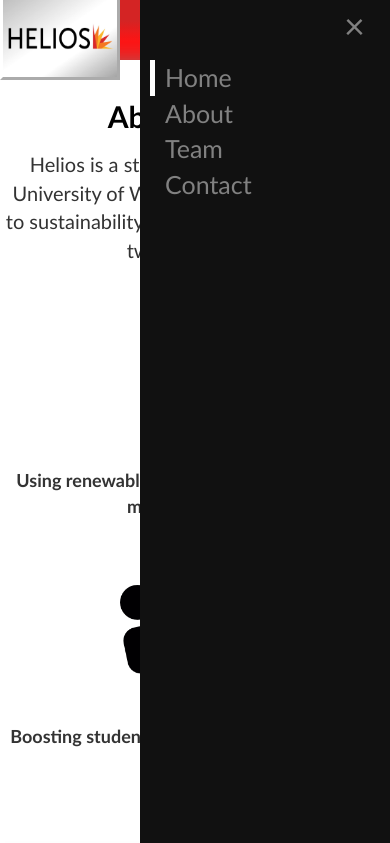
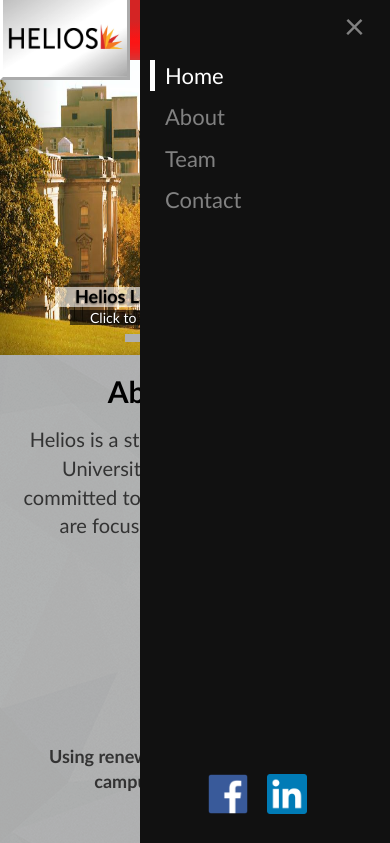
Before and after one commit to B-mirza/Helios-Website, a plain HTML site: page index.html in a window 390 px wide. Both pictures are taken after a click on the picture 360 px from the left and 30 px from the top of the page. Shown: the top 843 px of the page. Drawn offline with nearby package versions, Linux system fonts and the light colour scheme.

Commit message:
Completed Mobile Optimization

```diff
--- a/css/about.css
+++ b/css/about.css
@@ -25,3 +25,26 @@ ol {
 #content {
     margin-bottom: 30px;
 }
+
+/*Styles for mobile-responsiveness*/
+@media screen and (max-width: 480px) {
+    ol{
+        margin-left: 25px;
+        margin-right: 25px;
+    }
+
+    #heliosVideo {
+        height: 35vh;
+        width: calc(100% - 50px);
+    }
+
+    #heliosVideo, blockquote {
+        margin-left: 25px;
+        margin-right: 25px;
+    }
+
+    blockquote {
+        font-size: 20px;
+        padding-left: 15px;
+    }
+}
--- a/css/index.css
+++ b/css/index.css
@@ -89,6 +89,7 @@
     padding-right: 20px;
     min-width: 500px;
 }
+
 .carousel-caption h1 {
     color: black;
     background-color: rgba(255, 255, 255, 0.6);
@@ -111,18 +112,45 @@
 
 /*Styles for mobile-responsiveness*/
 @media screen and (max-width: 480px) {
-    #myCarousel {
-        display: none;
+    #myCarousel, .carousel-inner, #myCarousel img {
+       min-height: 35vh;
+       max-height: 35vh;
+    }
+
+    .carousel-indicators {
+        position: absolute;
+        bottom: -5px;
+    }
+
+    .carousel-indicators li {
+        height: 8px;
+        width: 30px;
+        margin-right: 10px;
+        margin-left: 10px;
+    }
+
+    .carousel-caption {
+        left: 30px;
+        bottom: 0px;
+    }
+
+    .carousel-caption h1 {
+        font-size: 18px;
+        margin-bottom: 0px;
+    }
+
+    .carousel-caption h2 {
+        font-size: 14px;
+        margin-top: 0;
+        margin-left: 40px;
+    }
+
+    .carousel-caption h1, .carousel-caption h2 {
+        min-width: 95%;
     }
 
     #verticalRule {
         display: none;
-    }
-
-    #aboutSection p {
-        width: 100%;
-        margin-left: 0;
-        margin-right: 0;
     }
 
     #aboutSection, #goalOne, #goalTwo {
@@ -130,7 +158,8 @@
         margin: 0;
     }
 
-    #container {
-        padding-top: 20px;
+    #content p {
+        margin-left: 20px;
+        margin-right: 20px;
     }
 }
--- a/css/styles.css
+++ b/css/styles.css
@@ -43,6 +43,10 @@ body {
 	cursor: pointer;
 }
 
+.sideNav, #menuIcon {
+	display: none;
+}
+
 #fbicon {
 	background-image: url("../img/fb.jpg");
 	height: 30px;
@@ -65,53 +69,6 @@ body {
 	background-position: 0px -31px;
 	box-shadow: 0px 0px 4px 1px rgba(0,0,0,0.8);
 	cursor: pointer;
-}
-
-#menuIcon {
-	display: none;
-	float: right;
-	height: 60px;
-	width: 60px;
-	margin-top: 0;
-	margin-right: 0px;
-}
-
-.sideNav {
-	height: 100%; /* 100% Full-height */
-	width: 0; /* 0 width - change this with JavaScript */
-	position: fixed; /* Stay in place */
-	z-index: 1; /* Stay on top */
-	top: 0; /* Stay at the top */
-	right: 0;
-	background-color: #111; /* Black*/
-	overflow-x: hidden; /* Disable horizontal scroll */
-	padding-top: 60px; /* Place content 60px from the top */
-	transition: 0.5s; /* 0.5 second transition effect to slide in the sidenav */
-}
-
-/* The navigation menu links */
-.sideNav a {
-	padding: 0px 0px 0px 10px;
-	margin-left: 15px;
-	text-decoration: none;
-	font-size: 25px;
-	color: #818181;
-	display: block;
-	transition: 0.3s;
-}
-
-/* When you mouse over the navigation links, change their color */
-.sideNav a:hover {
-	color: #f1f1f1;
-}
-
-/* Position and style the close button (top right corner) */
-.sideNav .closebtn {
-	position: absolute;
-	top: 0;
-	right: 25px;
-	font-size: 36px;
-	margin-left: 50px;
 }
 
 #logo {
@@ -199,7 +156,8 @@ footer ul li {
 
 footer img {
 	height: 20px;
-	width: 20px
+	width: 20px;
+	margin-right: 5px;
 }
 
 footer p {
@@ -270,17 +228,63 @@ h1, hr {
 
 	#menuIcon {
 		display: block;
+		float: right;
+		height: 60px;
+		width: 60px;
+		margin-top: 0;
+		margin-right: 0px;
 	}
 
-	.sidenav {
-		padding-top: 15px;
+	.sideNav {
+		height: 100%; /* 100% Full-height */
+		width: 0; /* 0 width - change this with JavaScript */
+		position: fixed; /* Stay in place */
+		z-index: 16; /* Stay on top */
+		top: 0; /* Stay at the top */
+		right: 0;
+		background-color: #111; /* Black*/
+		overflow-x: hidden; /* Disable horizontal scroll */
+		padding-top: 60px; /* Place content 60px from the top */
+		display: block;
 	}
 
-	.sidenav a {
-		font-size: 18px;
+	#container, .sideNav{
+		transition: 0.75s;
+	}
+
+	/* The navigation menu links */
+	.sideNav a {
+		padding: 0px 0px 0px 10px;
+		margin-left: 15px;
+		text-decoration: none;
+		font-size: 25px;
+		color: #818181;
+		display: block;
+		transition: 0.3s;
+	}
+
+	/* When you mouse over the navigation links, change their color */
+	.sideNav a:hover {
+		color: #f1f1f1;
+	}
+
+	/* Position and style the close button (top right corner) */
+	.sideNav #closebtn {
+		position: absolute;
+		top: 0;
+		right: 25px;
+		font-size: 36px;
+		margin-left: 50px;
+	}
+
+
+	.sideNav > a {
+		font-size: 22px;
+		margin-bottom: 10px;
 	}
 
 	#selected {
+		color: white;
 		border-bottom: none;
 		border-left: solid;
 		border-width: 5px;
@@ -288,10 +292,40 @@ h1, hr {
 		margin-left: 10px;
 	}
 
+	#socialMediaIcons {
+		padding: 0;
+		width: 100%;
+		text-align: center;
+		position: absolute;
+		bottom: 30px;
+		display: none;
+	}
+
+	#socialMediaIcons a {
+		display: inline-block;
+		margin-left: 0;
+		margin-right: 15px;
+		padding: 0;
+	}
+
+	#socialMediaIcons img {
+		height: 40px;
+		width: 40px;
+	}
+
 	#logo {
 		left: 0;
 		height: 80px;
-		width: 120px;
+		width: 130px;
+	}
+
+	#content h1, hr, p {
+		margin-left: 25px;
+		margin-right: 25px;
+	}
+
+	h1 {
+		margin-top: 50px;
 	}
 
 	footer {
@@ -306,13 +340,11 @@ h1, hr {
 	footer ul li {
 		display: block;
 		height: 35px;
-		border-style: groove;
-		border-color: gray;
-		border-width: 2px;
 		padding-top: 5px;
 		padding-bottom: 5px;
 		margin-left: auto;
 		margin-right: auto;
+		font-size: 18px;
 	}
 
 	footer p {
--- a/index.html
+++ b/index.html
@@ -39,11 +39,21 @@
 
 		<!-- Mobile Navigation Bar -->
 		<div id="mobileMenu" class="sideNav">
-			<a href="javascript:void(0)" class="closebtn" onclick="closeNav()">&times;</a>
-			<a href="#" id="selected">Home</a>
-			<a href="#">About</a>
-			<a href="#">Team</a>
-			<a href="#">Contact</a>
+			<a href="javascript:void(0)" id="closebtn">&times;</a>
+			<a href="index.html" id="selected">Home</a>
+			<a href="about.html">About</a>
+			<a href="team.html">Team</a>
+			<a href="contact.html">Contact</a>
+
+			<div id="socialMediaIcons">
+				<a href="https://www.facebook.com/HeliosUW">
+					<img src="img/footerfbicon.png" alt="facebook icon">
+				</a>
+
+				<a href="https://www.linkedin.com/company/18267484/">
+					<img src="img/linkedin_icon.png" alt="linkedin icon">
+				</a>
+			</div>
 		</div>
 
 		<!-- Logo Container-->
@@ -107,7 +117,7 @@
 				 <div id="aboutSection">
 						<h2>About Helios</h2>
 						<p>Helios is a student organization at the University of Wisconsin that is committed to sustainability.
-							 Our efforts are focused on two main goals:
+							Our efforts are focused on two main goals:
 						</p>
 
 						<div id="goalOne">
@@ -126,6 +136,7 @@
 				 </div>
 			 </div>
 
+			<!-- Page Footer -->
 	   	<footer>
 		   	<ul>
 					<li><a href="index.html">Home</a></li>
@@ -136,7 +147,11 @@
 
 				<a href="https://www.facebook.com/HeliosUW">
 		   		<img src="img/footerfbicon.png" alt="fb icon">
-		   	</a>
+				</a>
+
+				<a href="https://www.linkedin.com/company/18267484/">
+					<img src="img/linkedin_icon.png" alt="linkedin icon">
+				</a>
 		   	<p>&copy Helios. All rights reserved.</p>
 		  </footer>
 		</div>
--- a/js/contact.js
+++ b/js/contact.js
@@ -1,3 +1,5 @@
+(function () {
+
     window.onload = function() {
         document.getElementById("submitButton").onclick = submitForm;
     };
@@ -9,3 +11,4 @@ function submitForm() {
 
         alert("Your message has been sent to Helios");
     }
+})();
--- a/js/menu.js
+++ b/js/menu.js
@@ -1,11 +1,21 @@
+(function () {
    window.onload = function() {
       document.getElementById("menuIcon").onclick = openNav;
+      document.getElementById("closebtn").onclick = closeNav;
    }
 
    function openNav() {
+      //Delay showing social media icons
+      setTimeout(function() {
+         document.getElementById("socialMediaIcons").style.display = "block";
+      }, 500);
       document.getElementById("mobileMenu").style.width = "250px";
+      document.getElementById("container").style.backgroundColor = "rgba(0,0,0,0.2)";
    }
 
    function closeNav() {
       document.getElementById("mobileMenu").style.width = "0";
+      document.getElementById("socialMediaIcons").style.display = "none";
+      document.getElementById("container").style.backgroundColor = "white";
    }
+})();
```
Also changed, not shown: about.html (+34 -4 lines), contact.html (+32 -4 lines), css/contact.css (+13 -0 lines), css/team.css (+14 -0 lines), team.html (+36 -6 lines), img/headshots/Baylor.jpeg (deleted), img/headshots/Benjamin.jpg (deleted), img/headshots/Eliza.jpg (deleted), img/headshots/fullsizeoutput_635 - Baylor Haen.jpeg (deleted), img/headshots/thumbnail_IMG_2483 - ELIZA KRUSZYNSKI.jpg (deleted), img/linkedin_icon.png (added), 2 other files. Lines whose indentation alone changed are shown as unchanged.
